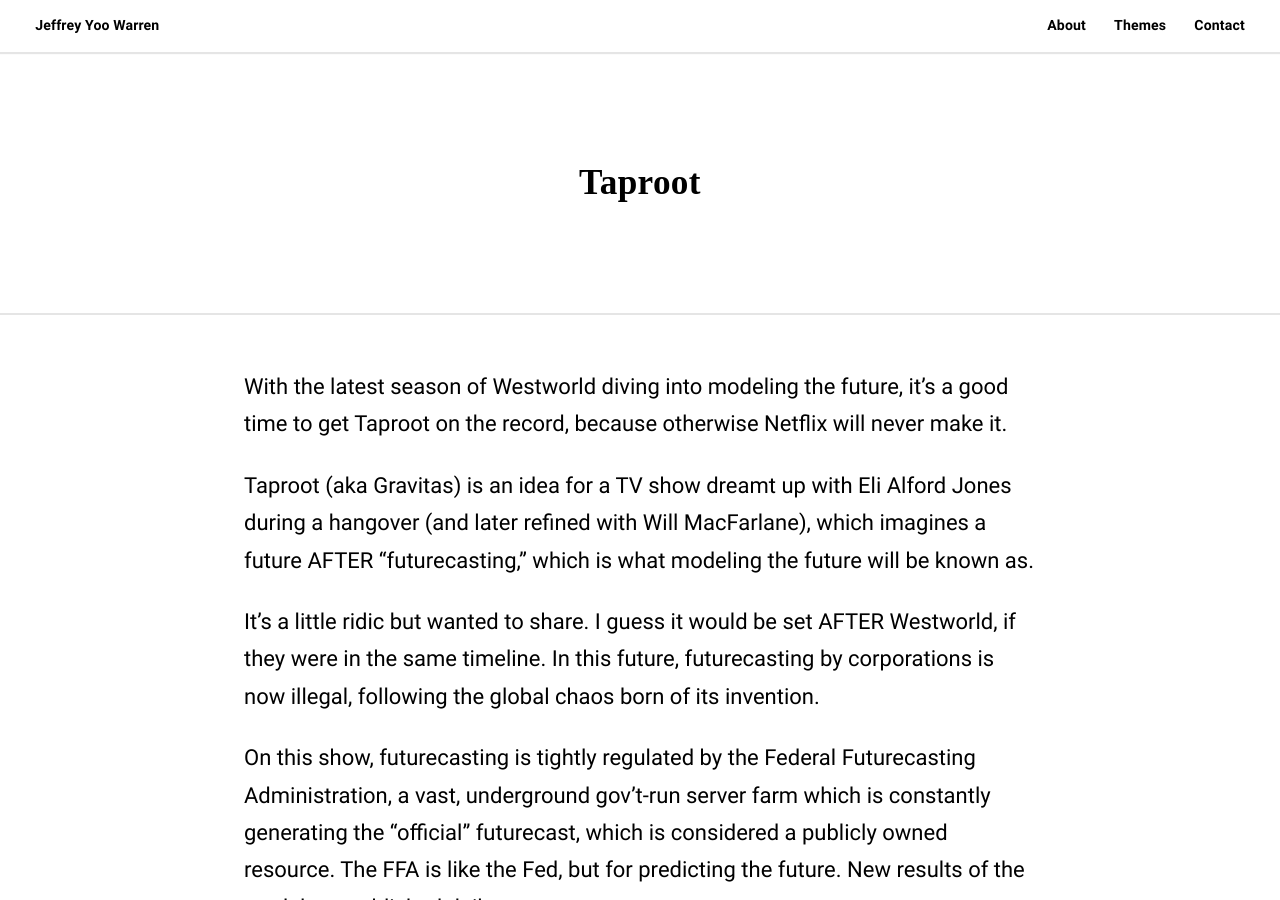
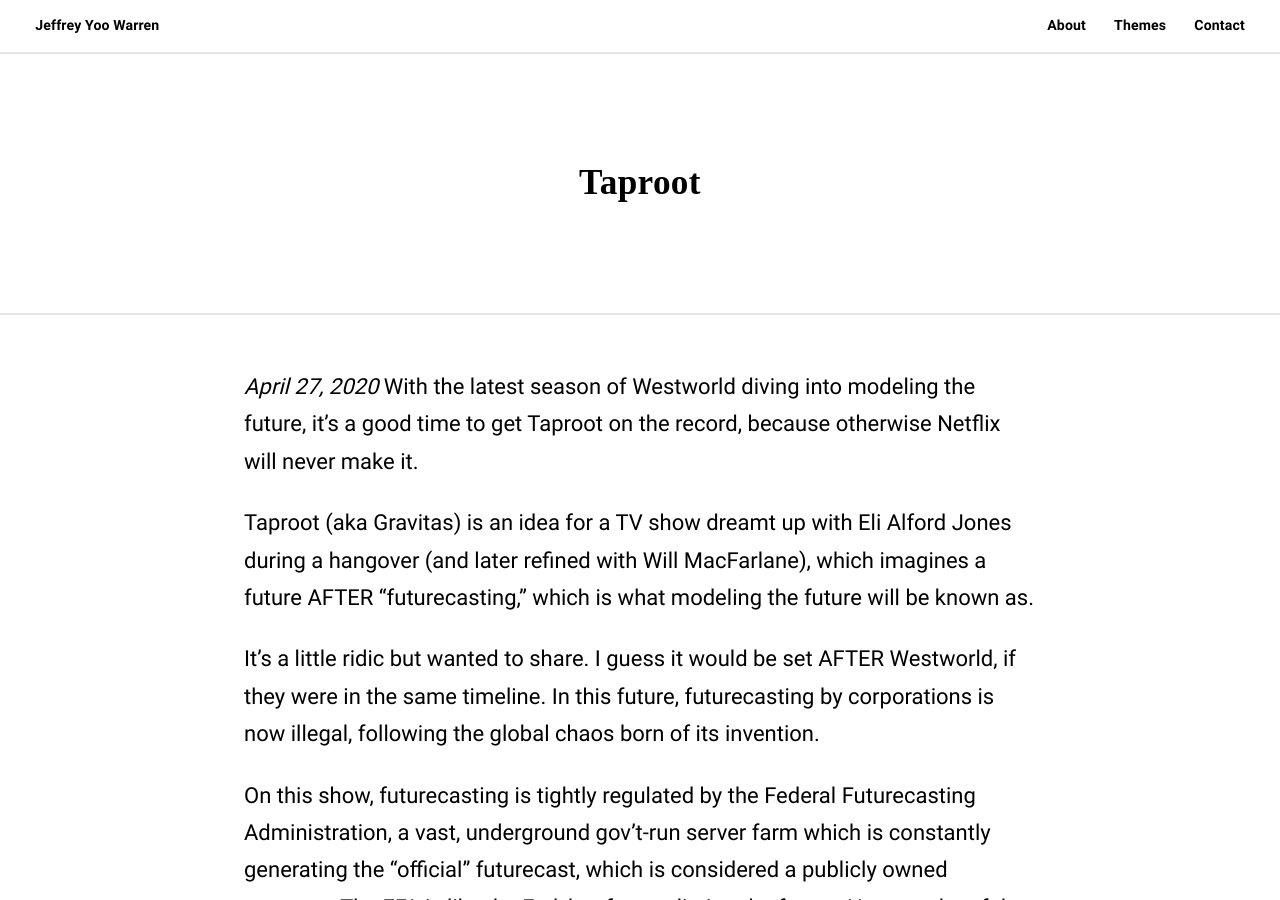
Before and after one commit to jywarren/portfolio, a Jekyll site: the page built from taproot.md, in a window 1280 px wide and 900 px high. Built offline with Jekyll 4.4.1, drawn with Linux system fonts in a browser that asks for light colours; some web fonts are replaced.

Commit message:
Update taproot.md

```diff
--- a/taproot.md
+++ b/taproot.md
@@ -8,7 +8,7 @@ tags:
   - writing
 ---
 
-With the latest season of Westworld diving into modeling the future, it’s a good time to get Taproot on the record, because otherwise Netflix will never make it.
+_April 27, 2020_ With the latest season of Westworld diving into modeling the future, it’s a good time to get Taproot on the record, because otherwise Netflix will never make it.
 
 Taproot (aka Gravitas) is an idea for a TV show dreamt up with Eli Alford Jones during a hangover (and later refined with Will MacFarlane), which imagines a future AFTER “futurecasting,” which is what modeling the future will be known as.
 
```
